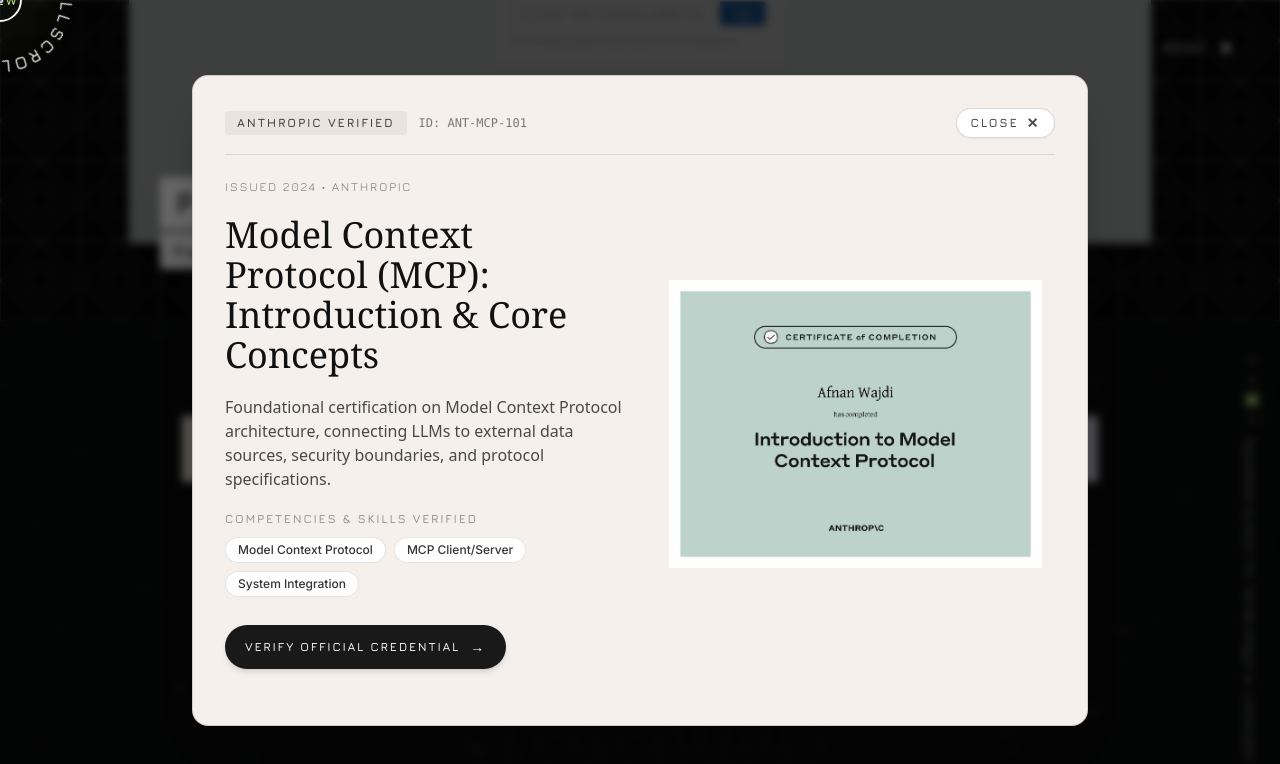
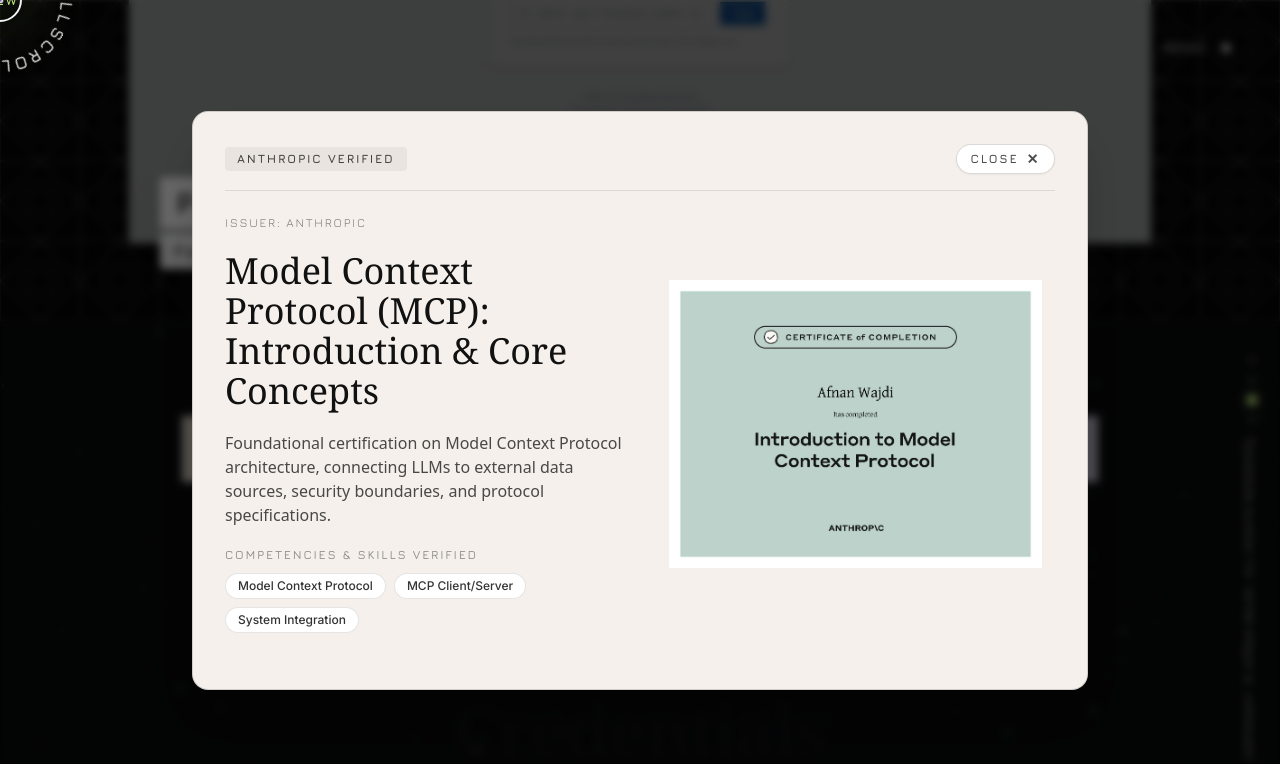
Before and after one commit to afnanww/portfolio, a React (Vite) app: page / in a window 1280 px wide. Both pictures are taken after a click on the button "Model Context Protocol (MCP): Introduction & Core Concepts". Shown: the part 2098-2862 px from the top of the page. Built offline with nearby package versions, Linux system fonts and the light colour scheme.

Commit message:
fix(certificates): remove verify button, credential ID, and update issued label to Issuer

```diff
--- a/src/sections/Certificates.tsx
+++ b/src/sections/Certificates.tsx
@@ -430,9 +430,6 @@
                 <span className="font-jura text-xs font-bold uppercase tracking-widest px-3 py-1 rounded bg-black/5 text-black/70">
                   {selectedCert.issuer} Verified
                 </span>
-                <span className="font-mono text-xs text-black/50">
-                  ID: {selectedCert.credentialId}
-                </span>
               </div>
 
               <button
@@ -448,7 +445,7 @@
               {/* Left Column: Title & Description Information */}
               <div className="md:col-span-6 space-y-5">
                 <span className="font-jura text-xs uppercase tracking-[0.3em] text-black/50 block">
-                  Issued {selectedCert.date} • {selectedCert.issuer}
+                  Issuer: {selectedCert.issuer}
                 </span>
 
                 <h2 className="font-serif text-2xl md:text-4xl font-normal text-[#111111] leading-tight">
@@ -475,18 +472,6 @@
                     ))}
                   </div>
                 </div>
-
-                {/* CTA External Link */}
-                <div className="pt-2">
-                  <a
-                    href={selectedCert.verifyUrl}
-                    target="_blank"
-                    rel="noopener noreferrer"
-                    className="inline-flex items-center gap-2.5 px-5 py-3 bg-[#191919] text-white font-jura text-xs tracking-widest uppercase font-semibold rounded-full hover:bg-black transition-all hover:gap-4 shadow-md"
-                  >
-                    Verify Official Credential <span className="text-sm">→</span>
-                  </a>
-                </div>
               </div>
 
               {/* Right Column: High-Res Official WebP Certificate Image Preview (Borderless) */}
```
